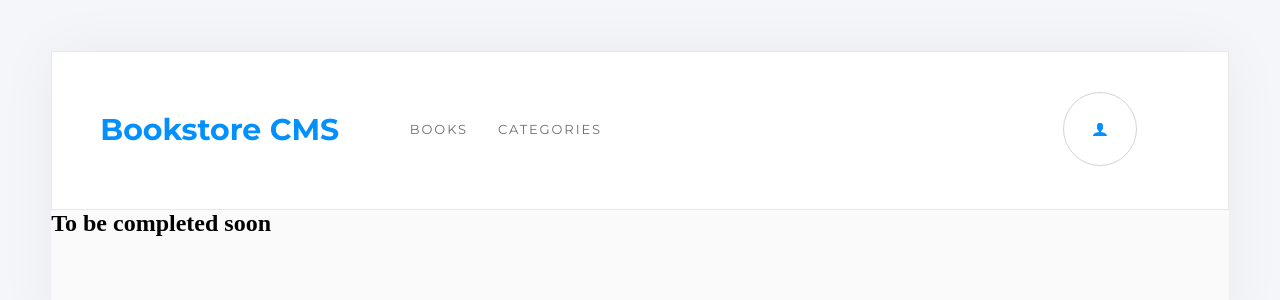
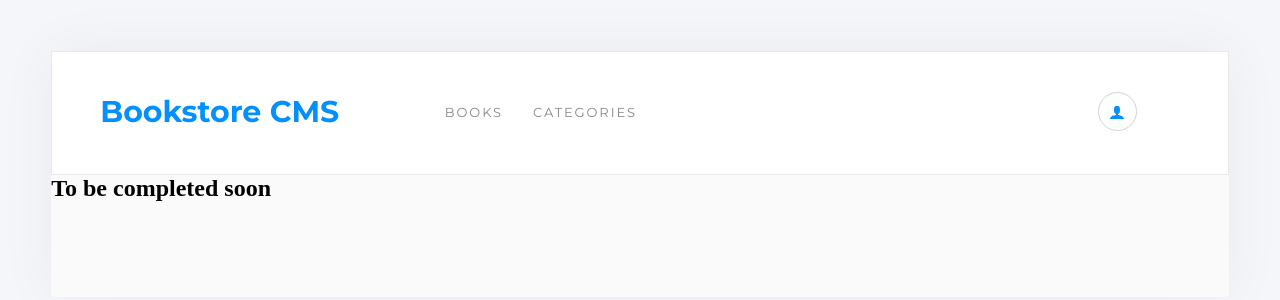
Before and after one commit to aima98/Bookstore, a React (Create React App) app: page /categories in a window 1280 px wide. Shown: the top 300 px of the page. Built offline with nearby package versions, Linux system fonts and the light colour scheme.

Commit message:
Implementing required changes

```diff
--- a/src/components/Header.module.css
+++ b/src/components/Header.module.css
@@ -23,8 +23,8 @@
   font-family: "Montserrat", sans-serif;
   font-size: 0.813rem;
   letter-spacing: 1.9px;
-  opacity: 1;
-  color: #6e6e6b;
+  opacity: 0.5;
+  color: #121212;
 }
 
 .nav ul {
@@ -44,12 +44,17 @@ nav h1 {
   gap: 10px;
 }
 
+.nav ul a:focus,
+.nav ul a:active {
+  opacity: 1;
+}
+
 .im_icon {
   border: 1px solid #d3d3d3;
   color: #0290ff;
   padding: 1em;
-  width: 40px;
-  height: 40px;
+  width: 5px;
+  height: 5px;
   border-radius: 50%;
   display: flex;
   align-items: center;
```
